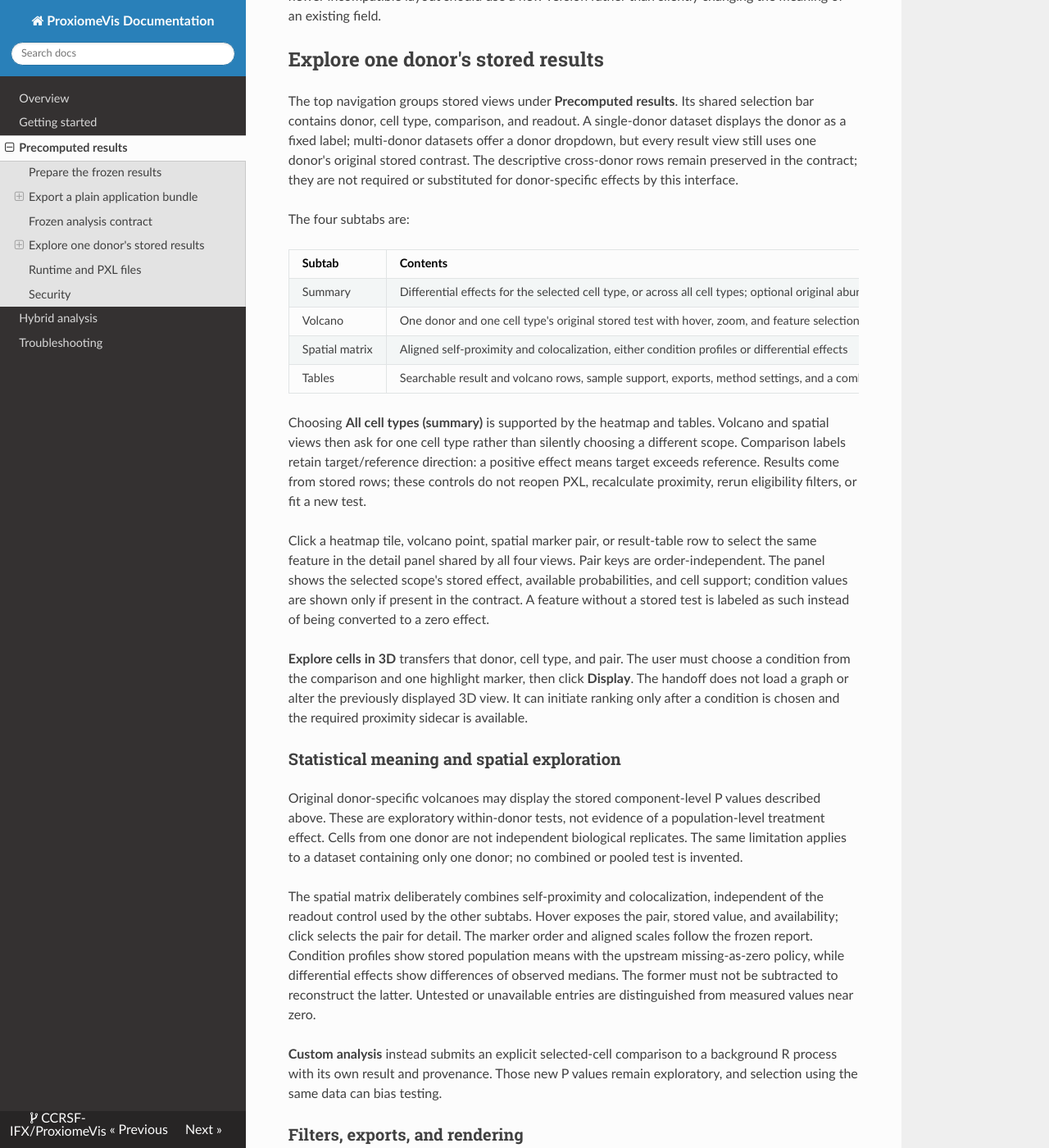
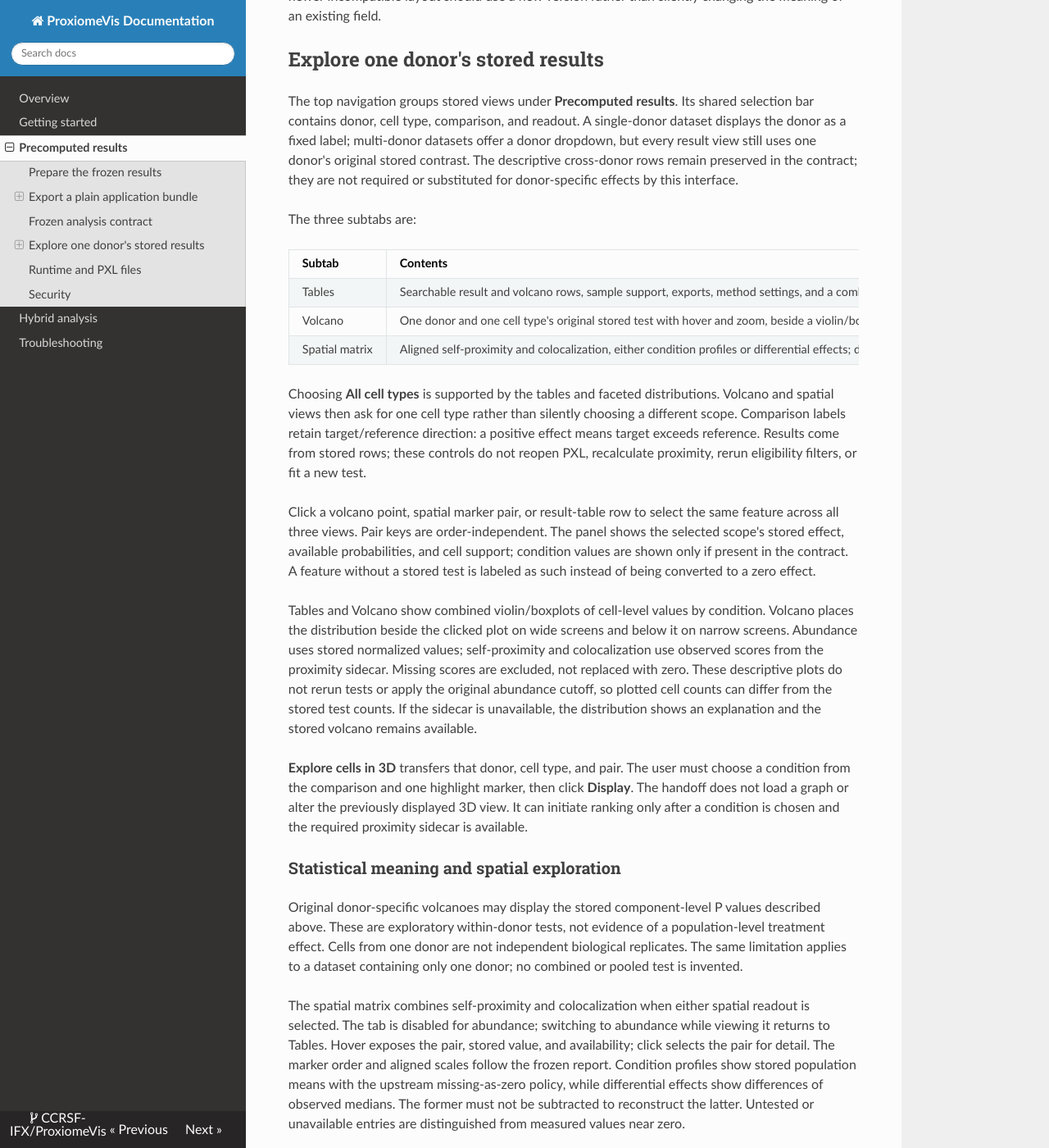
Before and after one commit to CCRSF-IFX/ProxiomeVis, an MkDocs documentation site: the page built from docs/precomputed-results.md, in a window 1280 px wide and 1400 px high, scrolled down 5681 px. Shown: the whole window at 82% size. Built offline with MkDocs 1.6.1, drawn with Linux system fonts in a browser that asks for light colours; nearby versions of some CDN libraries; some of the changed text lies outside the part shown.

Commit message:
Link volcano distributions and simplify precomputed navigation

```diff
--- a/docs/precomputed-results.md
+++ b/docs/precomputed-results.md
@@ -268,28 +268,36 @@ dropdown, but every result view still uses one donor's original stored contrast.
 The descriptive cross-donor rows remain preserved in the contract; they are not
 required or substituted for donor-specific effects by this interface.
 
-The four subtabs are:
+The three subtabs are:
 
 | Subtab | Contents |
 | --- | --- |
-| Summary | Differential effects for the selected cell type, or across all cell types; optional original abundance heatmap |
-| Volcano | One donor and one cell type's original stored test with hover, zoom, and feature selection |
-| Spatial matrix | Aligned self-proximity and colocalization, either condition profiles or differential effects |
 | Tables | Searchable result and volcano rows, sample support, exports, method settings, and a combined cell-level violin/boxplot for the selected feature |
+| Volcano | One donor and one cell type's original stored test with hover and zoom, beside a violin/boxplot that updates when a point is clicked |
+| Spatial matrix | Aligned self-proximity and colocalization, either condition profiles or differential effects; disabled for abundance |
 
-Choosing **All cell types (summary)** is supported by the heatmap and tables.
+Choosing **All cell types** is supported by the tables and faceted distributions.
 Volcano and spatial views then ask for one cell type rather than silently
 choosing a different scope. Comparison labels retain target/reference direction:
 a positive effect means target exceeds reference. Results come from stored
 rows; these controls do not reopen PXL, recalculate proximity, rerun eligibility
 filters, or fit a new test.
 
-Click a heatmap tile, volcano point, spatial marker pair, or result-table row
-to select the same feature in the detail panel shared by all four views.
+Click a volcano point, spatial marker pair, or result-table row
+to select the same feature across all three views.
 Pair keys are order-independent. The panel shows the selected scope's stored
 effect, available probabilities, and cell support; condition values are shown
 only if present in the contract. A feature without a stored test is labeled as
 such instead of being converted to a zero effect.
+
+Tables and Volcano show combined violin/boxplots of cell-level values by
+condition. Volcano places the distribution beside the clicked plot on wide
+screens and below it on narrow screens. Abundance uses stored normalized values;
+self-proximity and colocalization use observed scores from the proximity sidecar.
+Missing scores are excluded, not replaced with zero. These descriptive plots do
+not rerun tests or apply the original abundance cutoff, so plotted cell counts
+can differ from the stored test counts. If the sidecar is unavailable, the
+distribution shows an explanation and the stored volcano remains available.
 
 **Explore cells in 3D** transfers that donor, cell type, and pair. The user must
 choose a condition from the comparison and one highlight marker, then click
@@ -305,8 +313,9 @@ of a population-level treatment effect. Cells from one donor are not independent
 biological replicates. The same limitation applies to a dataset containing only
 one donor; no combined or pooled test is invented.
 
-The spatial matrix deliberately combines self-proximity and colocalization,
-independent of the readout control used by the other subtabs. Hover exposes the
+The spatial matrix combines self-proximity and colocalization when either
+spatial readout is selected. The tab is disabled for abundance; switching to
+abundance while viewing it returns to Tables. Hover exposes the
 pair, stored value, and availability; click selects the pair for detail. The
 marker order and aligned scales follow the frozen report. Condition profiles
 show stored population means with the upstream missing-as-zero policy, while
@@ -325,19 +334,19 @@ original report plots. When no adjusted P values were stored, these controls
 are unavailable rather than fabricated. Table searches and FDR filters affect
 the corresponding **Filtered table CSV**, including all matching rows rather
 than just the current page. **All stored rows CSV** ignores both filters and
-exports the selected donor/cell-type/comparison/readout scope. Heatmap feature
-counts and control-marker display options affect only the summary display.
+exports the selected donor/cell-type/comparison/readout scope.
 
 **Original report SVG** preserves the upstream report plotting strategy and
 thresholds. The interactive spatial view also offers its displayed rows as CSV.
-The methods section exposes stored effect metrics, original settings, test
+The selected-feature SVG exports the displayed distribution from Tables or
+Volcano. The methods section exposes stored effect metrics, original settings, test
 methods, and multiple-testing information where available; it does not infer
 missing method details.
 
 Plot outputs are suspended while their subtab is hidden; shared selections and
-the selected feature persist while navigating. Prepared views read only the
-loaded RDS. Sidecars are used for explicit cell-level ranking, graph display,
-or custom spatial analysis, not merely for viewing a stored result.
+the selected feature persist while navigating. Stored results read only the
+loaded RDS. Sidecars supply cell-level spatial distributions, ranking, graph
+display, or custom spatial analysis; they are not needed to view a stored result.
 
 ## Runtime and PXL files
 
```
Also changed, not shown: README.md (+10 -7 lines), docs/getting-started.md (+9 -8 lines), manifest.json, 8 other files.
